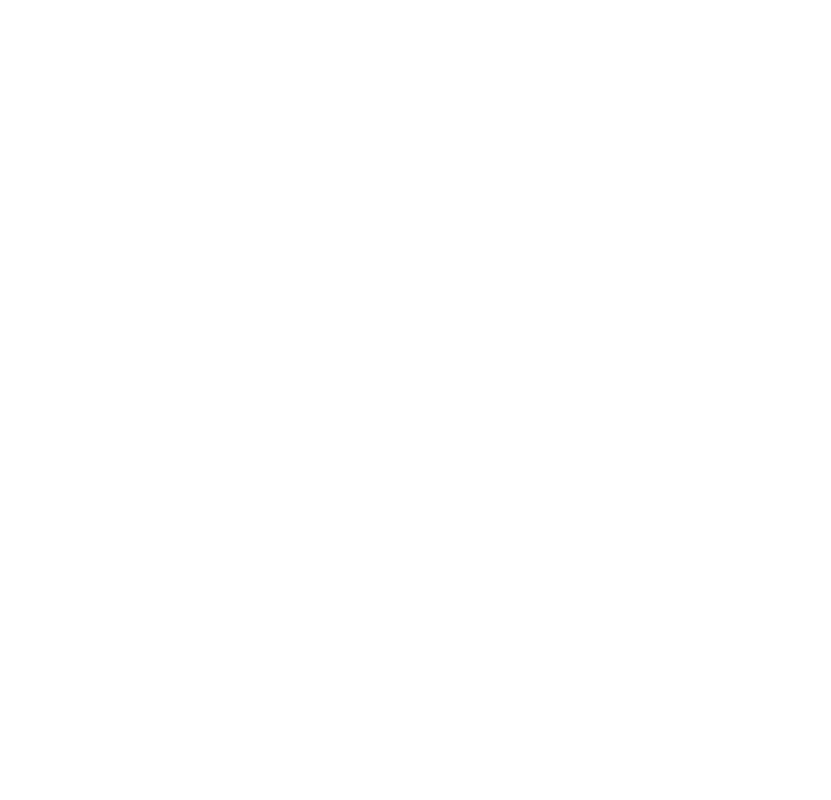
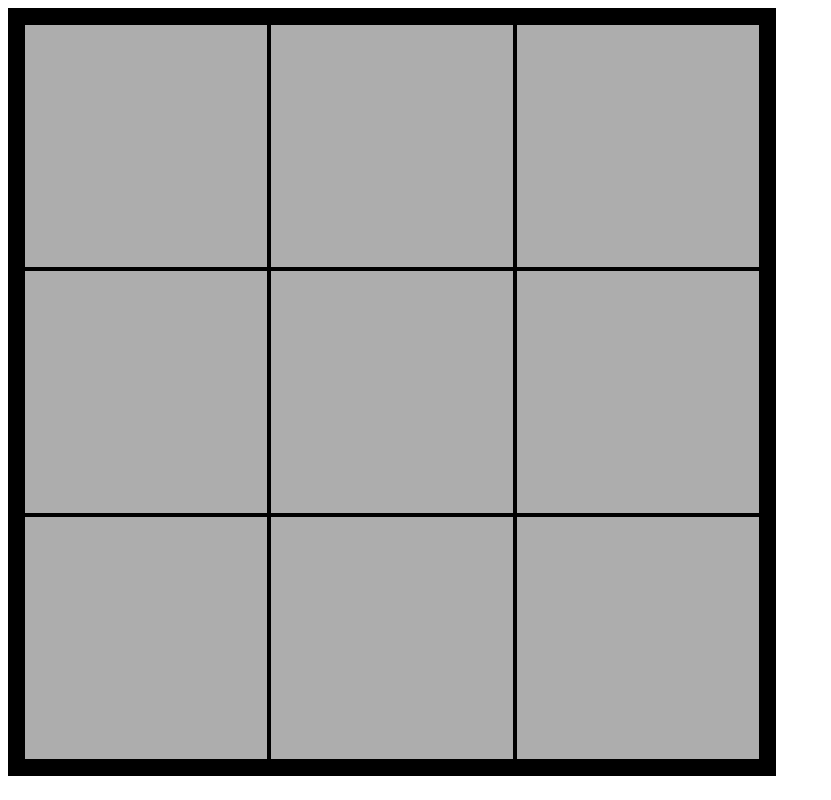
Before and after one commit to studentszO/TicTacToe, a plain HTML site: page index.html in a window 1280 px wide. Shown: the whole page, without its empty margins (0-831 px from the left). Drawn offline with Linux system fonts and the light colour scheme.

Commit message:
Add the game board to the page with css

```diff
--- a/index.html
+++ b/index.html
@@ -8,6 +8,19 @@
     <script src="script.js" defer></script>
 </head>
 <body>
+    <main>
+        <div class="game-container">
+            <div class="game-block"></div>
+            <div class="game-block"></div>
+            <div class="game-block"></div>
+            <div class="game-block"></div>
+            <div class="game-block"></div>
+            <div class="game-block"></div>
+            <div class="game-block"></div>
+            <div class="game-block"></div>
+            <div class="game-block"></div>
+        </div>
+    </main>
 
 </body>
 </html>
--- a/style.css
+++ b/style.css
@@ -0,0 +1,20 @@
+* {
+    box-sizing: border-box;
+}
+.game-container {
+    width: 60vw;
+    height: 60vw;
+    background-color: blueviolet;
+    display: grid;
+    grid-template: repeat(3, 1fr) / repeat(3, 1fr);
+    border: 15px solid black;
+
+}
+
+.game-block {
+    background-color: rgb(173, 173, 173);
+    border: 2px solid rgb(0, 0, 0);
+}
+.game-block:hover {
+    background-color: rgb(206, 154, 255);
+}
```
